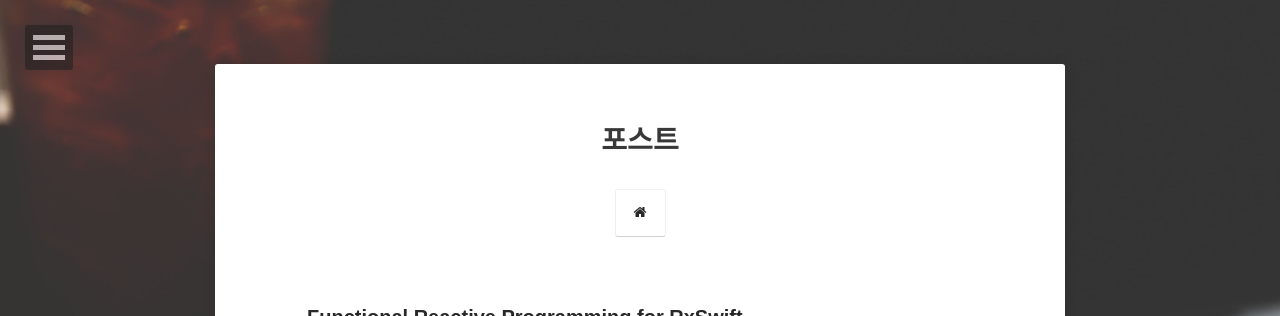
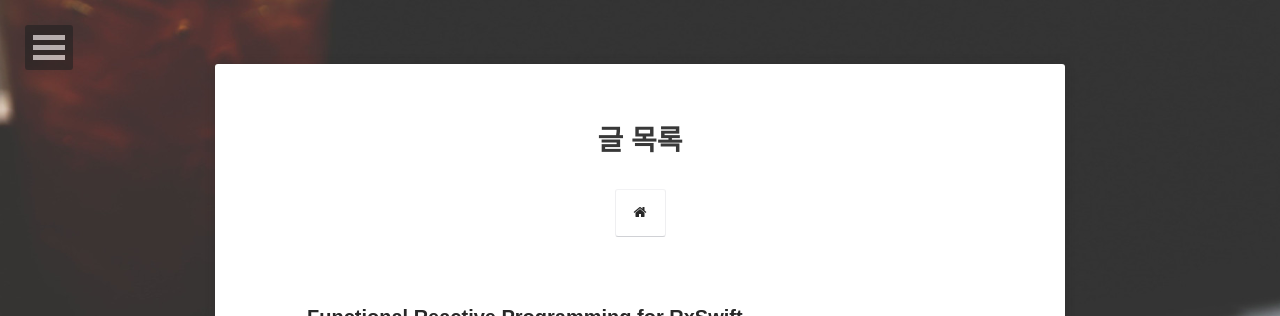
Before and after one commit to StonzeTeam/StonzeTeam.github.io, a Jekyll site: the page built from posts/index.md, in a window 1280 px wide. Shown: the top 316 px of the page. Built offline with Jekyll 4.4.1, drawn with Linux system fonts in a browser that asks for light colours; some web fonts are replaced; comment, search, counter and statistics services are not loaded.

Commit message:
* 포스트 -> 글목록

```diff
--- a/posts/index.md
+++ b/posts/index.md
@@ -1,5 +1,5 @@
 ---
 layout: post-list
-title: 포스트
-excerpt: "포스트 목록입니다."
+title: 글 목록
+excerpt: "글 목록입니다."
 ---
```
